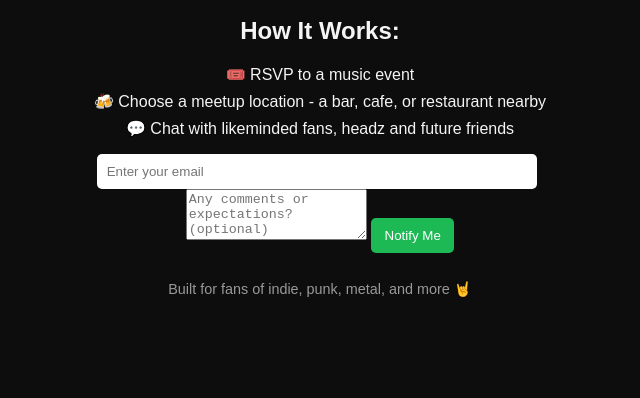
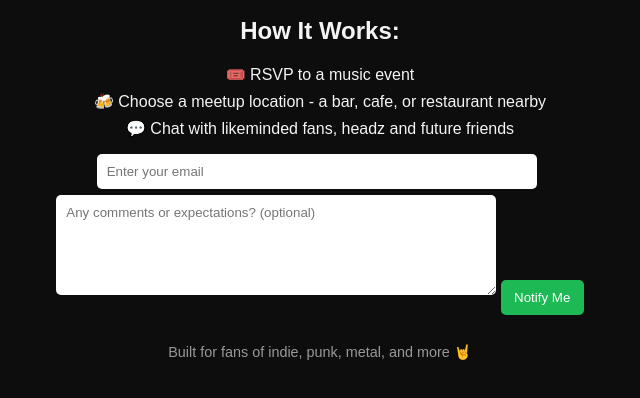
Before and after one commit to FrederickGodsell1990/music_social_landing_page, a plain HTML site: page index.html in a window 1280 px wide. Shown: the part 192-590 px from the top of the page, without its empty margins (320-960 px from the left). Drawn offline with Linux system fonts and the light colour scheme.

Commit message:
style: match textarea styling to email input

```diff
--- a/style.css
+++ b/style.css
@@ -19,6 +19,17 @@ body {
     border: none;
     border-radius: 5px;
     margin-right: 0.5em;
+  }
+
+  textarea {
+    padding: 0.75em;
+    width: 70%;
+    border: none;
+    border-radius: 5px;
+    margin: 0.5em 0;
+    resize: vertical;
+    min-height: 80px;
+    font-family: inherit;
   }
 
   button {
```
